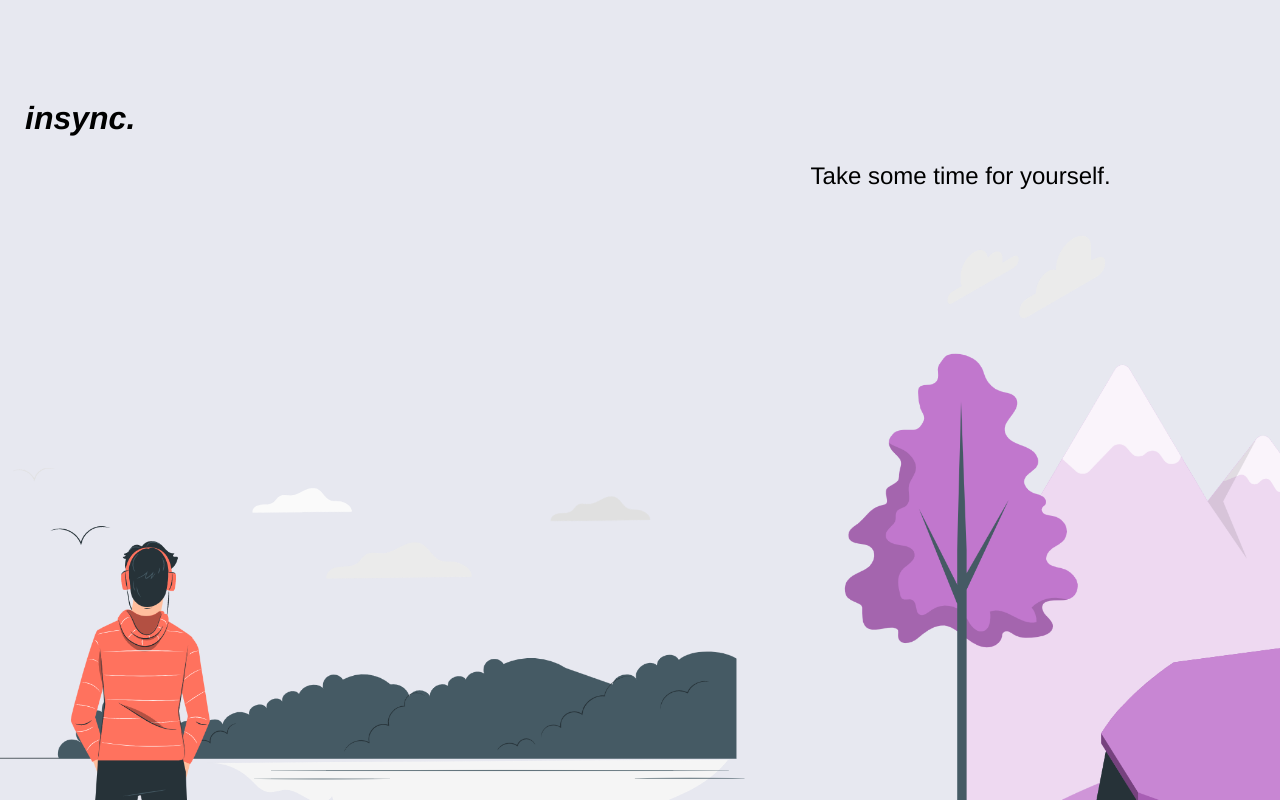
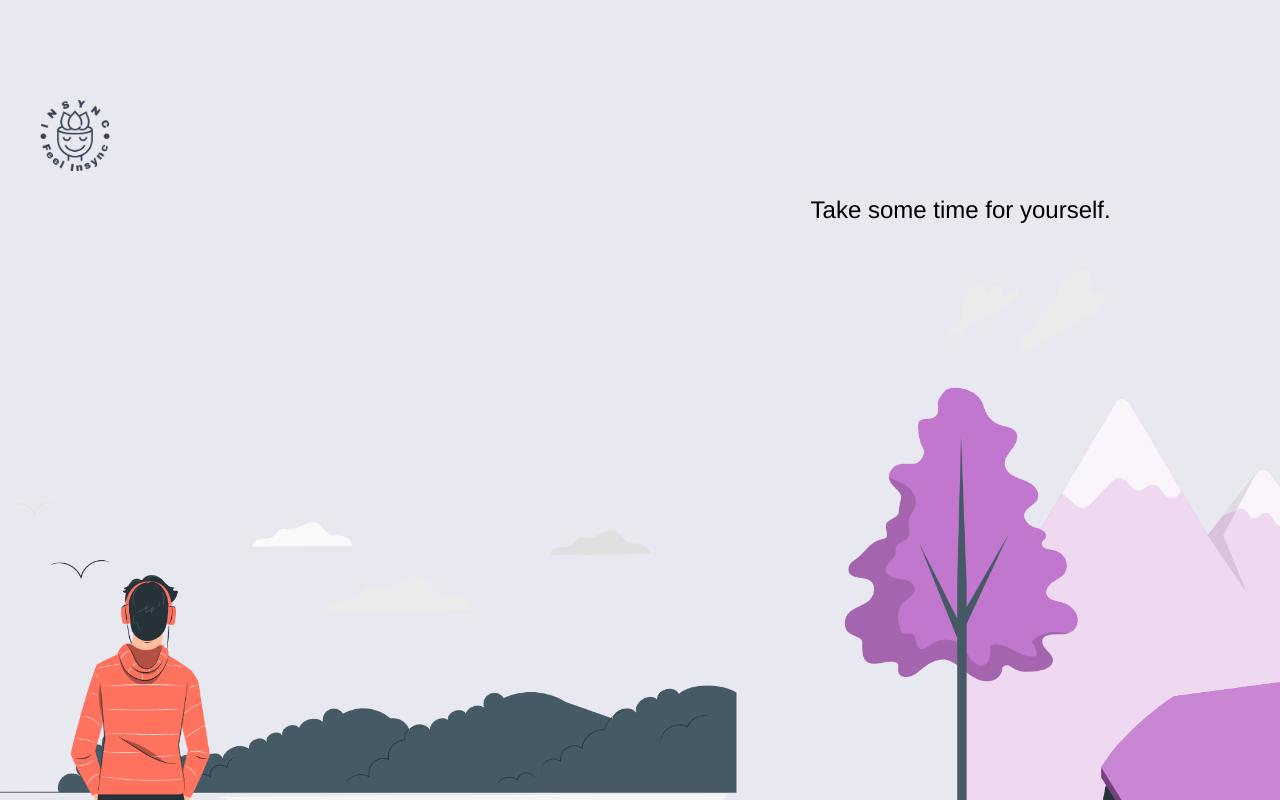
Before and after one commit to joesphchang/insync-frontend, a React (Create React App) app: page / in a window 1280 px wide. Shown: the top 800 px of the page. Built offline with nearby package versions, Linux system fonts and the light colour scheme.

Commit message:
made changes to footer and added new logo

```diff
--- a/src/App.css
+++ b/src/App.css
@@ -11,6 +11,7 @@
     margin-top: 100px;
     margin-left: 25px;
     margin-bottom: 25px;
+    width: 100px;
 }
 
 .slick-list {
@@ -232,7 +233,11 @@ a:hover {
 .home_name-container {
     display: flex;
     flex-direction: column;
-    align-items: center;
+    margin-left: 20px;
+    /* border-bottom: .5px solid #1A1A1A; */
+}
+
+.home_name-container > h2 {
     text-transform: capitalize;
 }
 
@@ -303,7 +308,7 @@ a:hover {
     margin: 20px;
 }
 
-.footer > img {
+.sub-footer > img {
     width: 100px;
 }
 
--- a/src/components/Footer/Footer.js
+++ b/src/components/Footer/Footer.js
@@ -5,8 +5,10 @@ import Logo from '../../assets/logo-no-background.png';
 function Footer() {
 	return (
 		<div className='footer'>
+			<div className='sub-footer'>
 				<img src={Logo} alt='' />
 				<h3>Made with ♥ and React.JS</h3>
+			</div>
 			<div>
 				<a
 					className='footer_links'
--- a/src/components/LandingPage/LandingPage.js
+++ b/src/components/LandingPage/LandingPage.js
@@ -5,6 +5,7 @@ import { Link } from 'react-router-dom';
 import Slider from 'react-slick';
 import 'slick-carousel/slick/slick.css';
 import 'slick-carousel/slick/slick-theme.css';
+import Logo from '../../assets/logo-no-background.png';
 
 // components
 import Login from '../Login/Login';
@@ -43,7 +44,7 @@ function LandingPage() {
 
 	return (
 		<div className='landing_page-container'>
-			<h1 className='landing_page-header'>insync.</h1>
+			<img className='landing_page-header' src={Logo} alt='' />
 			<Slider {...settings}>
 				{carouselData.map((item) => {
 					return (
--- a/src/components/MeditationDetail/MeditationDetail.js
+++ b/src/components/MeditationDetail/MeditationDetail.js
@@ -1,6 +1,7 @@
 import React from 'react'
 
 function MeditationDetail() {
+
   return (
     <div>MeditationDetail</div>
   )
--- a/src/components/MeditationFeed/MeditationFeed.js
+++ b/src/components/MeditationFeed/MeditationFeed.js
@@ -1,6 +1,8 @@
 import React from 'react'
 
 function MeditationFeed() {
+
+
   return (
     <div>MeditationFeed</div>
   )
```
Lines whose indentation alone changed are shown as unchanged.
